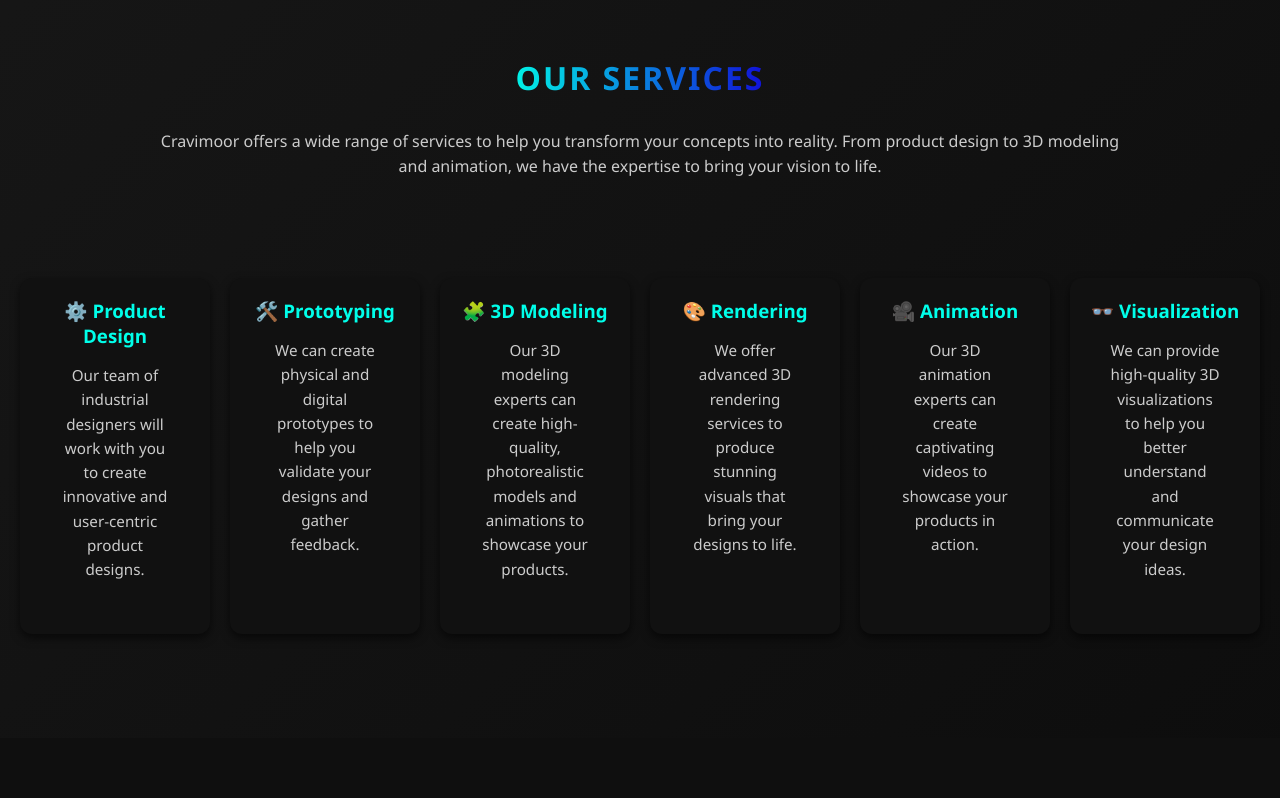
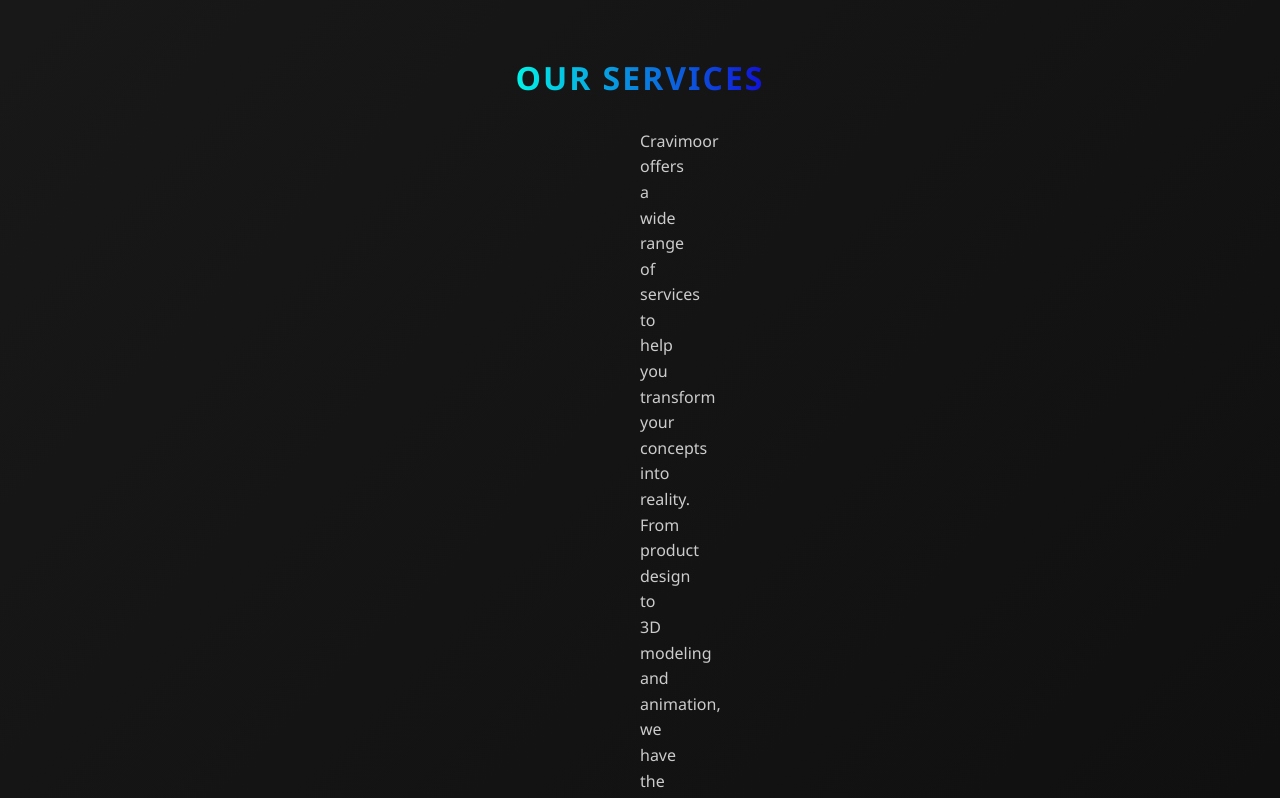
Before and after one commit to Walidghidhaoui/CRAVIMOOR, a React (Create React App) app: page / in a window 1280 px wide. Shown: the part 5480-6278 px from the top of the page. Built offline with nearby package versions, Linux system fonts and the light colour scheme.

Commit message:
Mise à jour globale

```diff
--- a/src/App.css
+++ b/src/App.css
@@ -649,7 +649,7 @@ header {
 
 .our-services > p {
   grid-column: 1 / -1;
-  max-width: 1000px;
+  max-width: 10px;
   text-align: center;
   margin: 0 auto 30px;
 }
```
